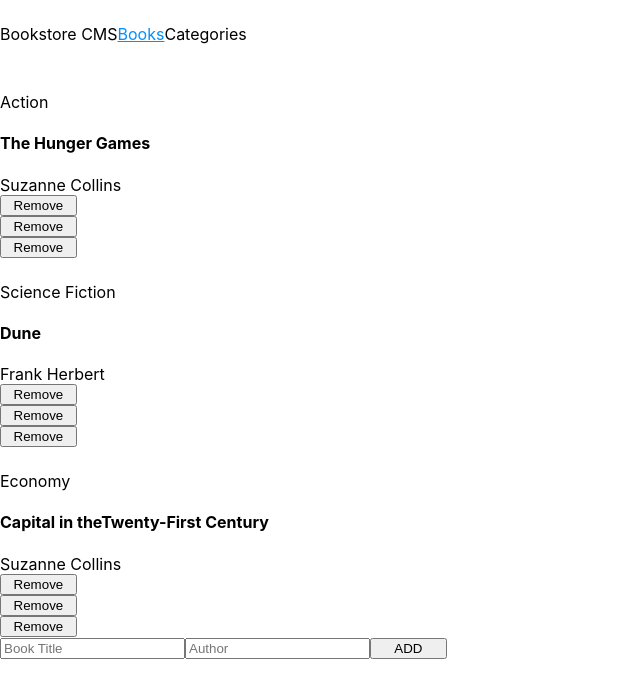
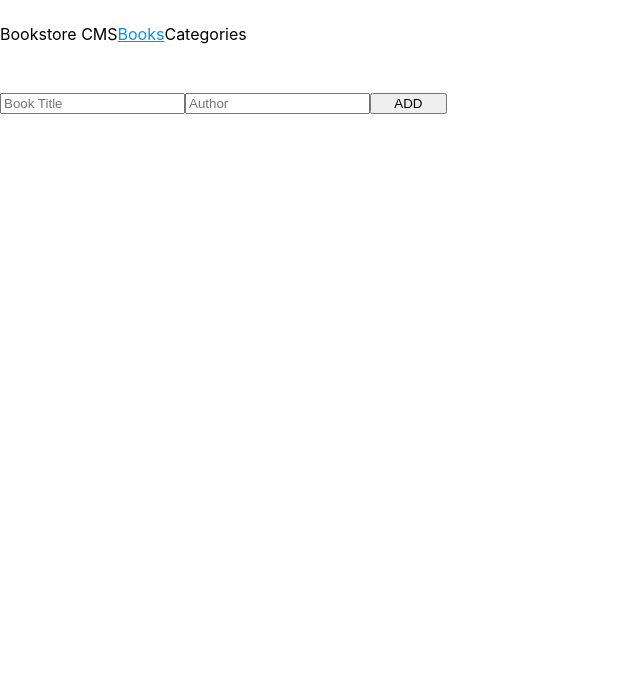
Before and after one commit to eamador1/bookstore-redux, a React (Create React App) app: page / in a window 1280 px wide. Shown: the top 698 px of the page, without its empty margins (0-640 px from the left). Built offline with nearby package versions, Linux system fonts and the light colour scheme; the HTML template or start-up script is replaced by a standard one.

Commit message:
display books not showing

```diff
--- a/src/components/Book.jsx
+++ b/src/components/Book.jsx
@@ -1,21 +1,22 @@
 import React from 'react';
 import PropTypes from 'prop-types';
 import '../styles/book.css';
+import Button from './Button';
 
-function Book({ category, title, author }) {
-  return (
-    <div>
-      <span>{ category }</span>
-      <h4>{ title }</h4>
-      <span>{ author }</span>
-    </div>
-  );
-}
+const Book = ({
+  title, author, itemId,
+}) => (
+  <div>
+    <h4>{ title }</h4>
+    <span>{ author }</span>
+    <Button itemId={itemId} />
+  </div>
+);
 
 Book.propTypes = {
-  category: PropTypes.string.isRequired,
   title: PropTypes.string.isRequired,
   author: PropTypes.string.isRequired,
+  itemId: PropTypes.string.isRequired,
 };
 
 export default Book;
--- a/src/components/BookList.jsx
+++ b/src/components/BookList.jsx
@@ -1,24 +1,23 @@
 import React from 'react';
+import { useSelector } from 'react-redux';
 import Book from './Book';
-import Button from './Button';
 
-function BookList() {
+const BookList = () => {
+  const { bookItems } = useSelector((store) => store.books);
   return (
-    <>
-      <Book category="Action" title="The Hunger Games" author="Suzanne Collins" />
-      <Button>Comments</Button>
-      <Button>Remove</Button>
-      <Button>Edit</Button>
-      <Book category="Science Fiction" title="Dune" author="Frank Herbert" />
-      <Button>Comments</Button>
-      <Button>Remove</Button>
-      <Button>Edit</Button>
-      <Book category="Economy" title="Capital in theTwenty-First Century" author="Suzanne Collins" />
-      <Button>Comments</Button>
-      <Button>Remove</Button>
-      <Button>Edit</Button>
-    </>
+    <section className="book">
+      <div>
+        {bookItems.map((item) => (
+          <Book
+            key={item.itemId}
+            title={item.title}
+            author={item.author}
+          />
+        ))}
+
+      </div>
+    </section>
   );
-}
+};
 
 export default BookList;
```
